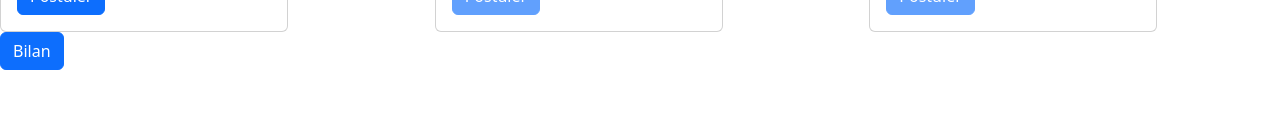
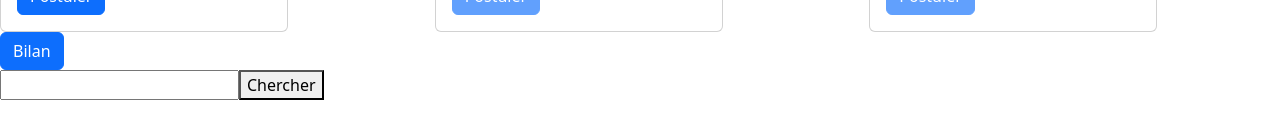
Before and after one commit to Dhaou-Jawhar/Angular-Atelier, an Angular app: page / in a window 1280 px wide. Shown: the part 416-554 px from the top of the page. Built offline with nearby package versions, Linux system fonts and the light colour scheme.

Commit message:
recherche

```diff
--- a/src/app/offres-emploi-component/offres-emploi-component.component.html
+++ b/src/app/offres-emploi-component/offres-emploi-component.component.html
@@ -19,3 +19,28 @@
 </div>
 
 <button class="btn btn-primary" (click)="calculerB()">Bilan</button>
+
+<form>
+  <input type="text" #i>
+  <button type="button" (click)="recherche(i.value)">Chercher</button>
+</form>
+
+<!-- <form>
+  <label>Rechercher par entreprise :</label>
+  <input type="text" #recherche>
+  <button type="button" (click)="rechercher(recherche.value)">Rechercher</button>
+</form>
+
+<ul>
+  <li *ngFor="let emploi of listEmlpois">
+    <p *ngIf="emploi.entreprise.includes(Entreprise)">
+      Référence : {{ emploi.reference }}
+    </p>
+    <p *ngIf="emploi.entreprise.includes(Entreprise)">
+      Titre : {{ emploi.titre }}
+    </p>
+    <p *ngIf="emploi.entreprise.includes(Entreprise)">
+      Entreprise : {{ emploi.entreprise }}
+    </p>
+  </li>
+</ul> -->
--- a/src/app/offres-emploi-component/offres-emploi-component.component.ts
+++ b/src/app/offres-emploi-component/offres-emploi-component.component.ts
@@ -8,15 +8,15 @@ import { Emploi } from '../core/model/emploi';
 })
 export class OffresEmploiComponentComponent implements OnInit {
   title:string = "Welcom";
-  nmbr:number = 5;
   listEmlpois!:Emploi[];
+  Entreprise = '';
   constructor() { }
 
 
   ngOnInit(): void {
     this.listEmlpois=[
       {reference: "SE5", titre: "Full Stuck", entreprise: "Nasa", etat: true},
-      {reference: "G313", titre: "Front End", entreprise: "Google", etat: false},
+      {reference: "G313", titre: "Front End", entreprise: "Nasa", etat: false},
       {reference: "3B7", titre: "Back End", entreprise: "Amazon", etat: false}, ]
 
   }
@@ -38,4 +38,21 @@ calculerB(){
     let bilan = this.listEmlpois.filter(e => !e.etat).length;
     alert(`Il y a ${bilan} offres d'emploi non clôturées.`);
   }
+
+  /* rechercher(value: string) {
+    this.Entreprise = value;
+  } */
+
+  recherche(value:string){
+    let resultats = [];
+    for (const emploi of this.listEmlpois){
+      if(value==emploi.entreprise){
+        resultats.push(emploi);
+      }
+    }
+    this.listEmlpois = resultats;
+    return resultats;
+  }
+
+
 }
```
